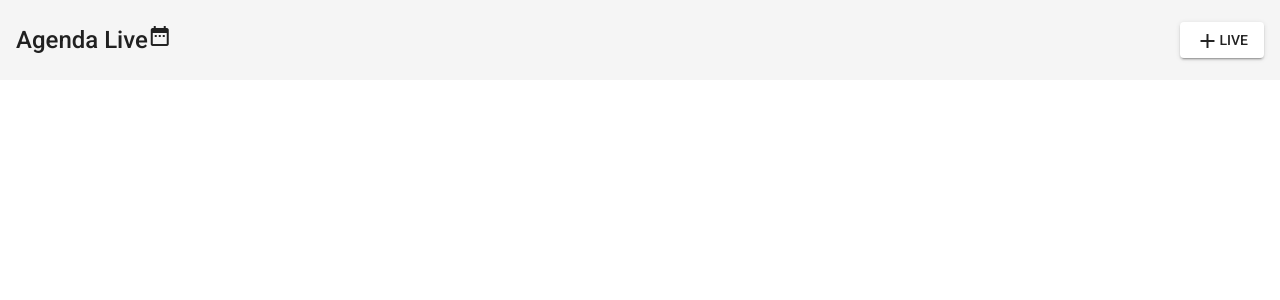
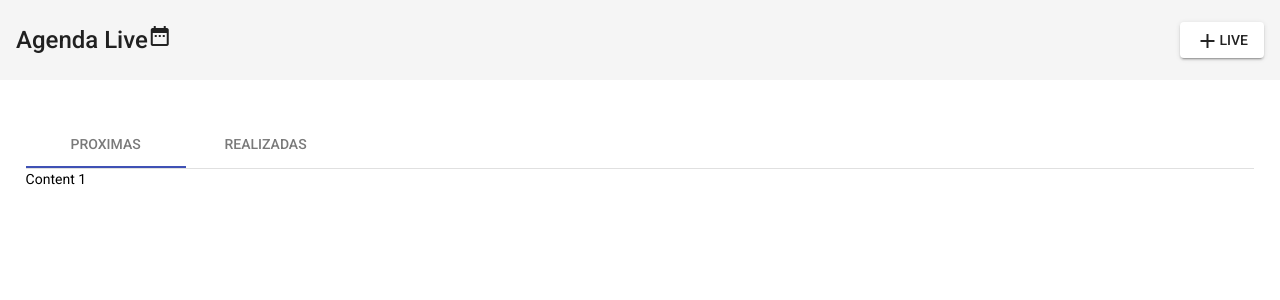
Before and after one commit to jeff-felip/AgendaLive, an Angular app: page / in a window 1280 px wide. Shown: the top 300 px of the page. Built offline with nearby package versions, Linux system fonts and the light colour scheme.

Commit message:
criação do componemte 'live-list' e inserindo um 'tab' no componente

```diff
--- a/src/app/views/home/home.component.html
+++ b/src/app/views/home/home.component.html
@@ -5,3 +5,4 @@
     <button mat-raised-button ><mat-icon>add</mat-icon>LIVE</button>
     </mat-toolbar-row>
 </mat-toolbar>
+<app-live-list></app-live-list>
--- /dev/null
+++ b/src/app/views/home/live-list/live-list.component.css
@@ -0,0 +1,5 @@
+.tab-live-list{
+  padding-top: 40px;
+  padding-left: 2%;
+  padding-right: 2%;
+}
--- /dev/null
+++ b/src/app/views/home/live-list/live-list.component.html
@@ -0,0 +1,4 @@
+<mat-tab-group class="tab-live-list">
+  <mat-tab label="PROXIMAS"> Content 1 </mat-tab>
+  <mat-tab label="REALIZADAS"> Content 2 </mat-tab>
+</mat-tab-group>
--- /dev/null
+++ b/src/app/views/home/live-list/live-list.component.ts
@@ -0,0 +1,15 @@
+import { Component, OnInit } from '@angular/core';
+
+@Component({
+  selector: 'app-live-list',
+  templateUrl: './live-list.component.html',
+  styleUrls: ['./live-list.component.css']
+})
+export class LiveListComponent implements OnInit {
+
+  constructor() { }
+
+  ngOnInit(): void {
+  }
+
+}
```
Also changed, not shown: src/app/app.module.ts (+6 -2 lines).
